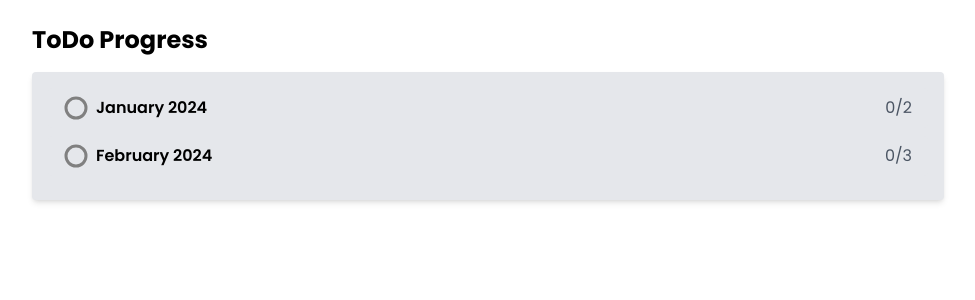
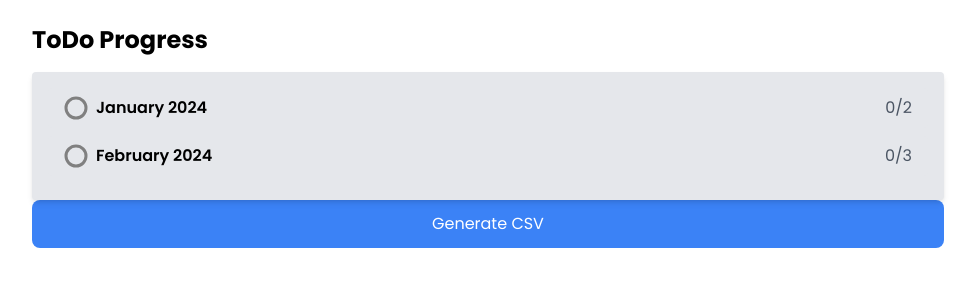
Before and after one commit to dclairvoyance/GarudaHacks5, a React (Vite) app in the folder frontend/: page /tracker in a window 1280 px wide. Shown: the top 300 px of the page, without its empty margins (152-1127 px from the left). Built offline with nearby package versions, Linux system fonts and the light colour scheme.

Commit message:
feat: generate tracker

```diff
--- a/frontend/package.json
+++ b/frontend/package.json
@@ -11,6 +11,7 @@
   },
   "dependencies": {
     "axios": "^1.7.2",
+    "papaparse": "^5.4.1",
     "react": "^18.3.1",
     "react-dom": "^18.3.1"
   },
--- a/frontend/src/pages/Tracker.tsx
+++ b/frontend/src/pages/Tracker.tsx
@@ -1,17 +1,23 @@
-import React, { useState } from 'react';
+import React, { useState } from "react";
+import Papa from "papaparse";
+import axios from "axios";
 
 const TrackerComponent = () => {
   const [selectedMonth, setSelectedMonth] = useState(null);
+
+  const [jsonData, setJsonData] = useState<any[]>([]);
+  const information = "Ternate"; // TODO: change information from tektokan
+
   const [tasks, setTasks] = useState({
-    'January 2024': [
-      { id: 1, name: 'Task 1', checked: false },
-      { id: 2, name: 'Task 2', checked: false }
+    "January 2024": [
+      { id: 1, name: "Task 1", checked: false },
+      { id: 2, name: "Task 2", checked: false },
     ],
-    'February 2024': [
-      { id: 3, name: 'Task 3', checked: false },
-      { id: 4, name: 'Task 4', checked: false },
-      { id: 5, name: 'Task 5', checked: false }
-    ]
+    "February 2024": [
+      { id: 3, name: "Task 3", checked: false },
+      { id: 4, name: "Task 4", checked: false },
+      { id: 5, name: "Task 5", checked: false },
+    ],
     // Add more months and tasks as needed
   });
 
@@ -23,29 +29,29 @@ const TrackerComponent = () => {
   };
 
   const handleTaskChange = (month, taskId) => {
-    const updatedTasks = tasks[month].map(task =>
+    const updatedTasks = tasks[month].map((task) =>
       task.id === taskId ? { ...task, checked: !task.checked } : task
     );
-    setTasks(prev => ({ ...prev, [month]: updatedTasks }));
+    setTasks((prev) => ({ ...prev, [month]: updatedTasks }));
   };
 
   const calculateProgress = (month) => {
     const taskList = tasks[month] || [];
     const totalTasks = taskList.length;
-    const completedTasks = taskList.filter(task => task.checked).length;
+    const completedTasks = taskList.filter((task) => task.checked).length;
     return totalTasks === 0 ? 0 : (completedTasks / totalTasks) * 100;
   };
 
   const getProgressText = (month) => {
     const taskList = tasks[month] || [];
     const totalTasks = taskList.length;
-    const completedTasks = taskList.filter(task => task.checked).length;
+    const completedTasks = taskList.filter((task) => task.checked).length;
     return `${completedTasks}/${totalTasks}`;
   };
 
   const isAllTasksChecked = (month) => {
     const taskList = tasks[month] || [];
-    return taskList.length > 0 && taskList.every(task => task.checked);
+    return taskList.length > 0 && taskList.every((task) => task.checked);
   };
 
   const renderProgressCircle = (percentage) => {
@@ -87,9 +93,53 @@ const TrackerComponent = () => {
             />
           </>
         )}
-
       </svg>
     );
+  };
+
+  const handleGenerateTracker = async () => {
+    try {
+      const response = await axios.post(
+        "https://api.openai.com/v1/chat/completions",
+        {
+          model: "gpt-4o",
+          messages: [
+            {
+              role: "user",
+              content: `Buatkan tracker bulanan untuk persiapan beasiswa GKS dari sekarang kelas 10 semester 1 sampai kelas 12 semester 2.
+                 Kondisi saat ini, saya tinggal di ${information}, membutuhkan beasiswa, nilai rapor saya rata-rata 95, dan belum mahir berbahasa inggris.
+                 Usahakan tracker mengandung nilai kuantitatif, contoh membaca buku The Official Academic Guide to IELTS halaman 1-10.
+                 Detailkan pula setiap dokumen syarat pendaftaran.
+                 Buatlah dalam format csv dengan header: 'month (bulan, dari bulan ini)' dan 'tasks' (daftar tugas dengan knilai kuantitatif, pisahkan dengan titik koma).
+                 Hilangkan pembuka dan penutup. Gunakan bahasa Inggris.`, // TODO: change information from tektokan
+            },
+          ],
+        },
+        {
+          headers: {
+            "Content-Type": "application/json",
+            Authorization: `Bearer ${import.meta.env.VITE_OPENAI_API_KEY}`,
+          },
+        }
+      );
+
+      const csvContent = response.data.choices[0].message.content;
+
+      const formattedCSVContent = csvContent.replace(
+        /(".*?")/g,
+        (match: string) => {
+          return match.replace(/,/g, ";");
+        }
+      );
+
+      const parsedData = Papa.parse(formattedCSVContent, {
+        header: true,
+        skipEmptyLines: true,
+      });
+      setJsonData(parsedData.data);
+    } catch (error) {
+      console.error("Error generating CSV:", error);
+    }
   };
 
   return (
@@ -97,17 +147,21 @@ const TrackerComponent = () => {
       <h1 className="text-2xl font-bold mb-4">ToDo Progress</h1>
       <div className="relative">
         <div className="bg-gray-200 p-4 rounded shadow-md">
-          {Object.keys(tasks).map(month => (
+          {Object.keys(tasks).map((month) => (
             <div key={month} className="mb-2">
               <button
-                className={`w-full text-left px-4 py-2 rounded flex items-center justify-between ${openMonth === month ? 'bg-gray-300' : 'bg-gray-200'} focus:outline-none`}
+                className={`w-full text-left px-4 py-2 rounded flex items-center justify-between ${
+                  openMonth === month ? "bg-gray-300" : "bg-gray-200"
+                } focus:outline-none`}
                 onClick={() => handleMonthClick(month)}
               >
                 <div className="flex items-center">
                   {renderProgressCircle(calculateProgress(month))}
                   <span className="font-semibold">{month}</span>
                 </div>
-                <span className="ml-2 text-gray-600">{getProgressText(month)}</span>
+                <span className="ml-2 text-gray-600">
+                  {getProgressText(month)}
+                </span>
               </button>
               {openMonth === month && (
                 <div className="mt-2 pl-4">
@@ -123,7 +177,7 @@ const TrackerComponent = () => {
                     </span>
                   </div>
                   <ul>
-                    {tasks[month].map(task => (
+                    {tasks[month].map((task) => (
                       <li key={task.id} className="mb-2 flex items-center">
                         <input
                           type="checkbox"
@@ -141,6 +195,17 @@ const TrackerComponent = () => {
           ))}
         </div>
       </div>
+      <button
+        onClick={handleGenerateTracker}
+        className="w-full p-3 bg-blue-500 text-white rounded-lg hover:bg-blue-600 transition-colors0"
+      >
+        Generate CSV
+      </button>
+      {jsonData.length > 0 && (
+        <div className="mt-4 p-2 bg-gray-200 rounded">
+          <pre>{JSON.stringify(jsonData, null, 2)}</pre>
+        </div>
+      )}
     </div>
   );
 };
```
Also changed, not shown: 1 other file (tests, documents, lock files or other folders). Lines whose indentation alone changed are shown as unchanged.
